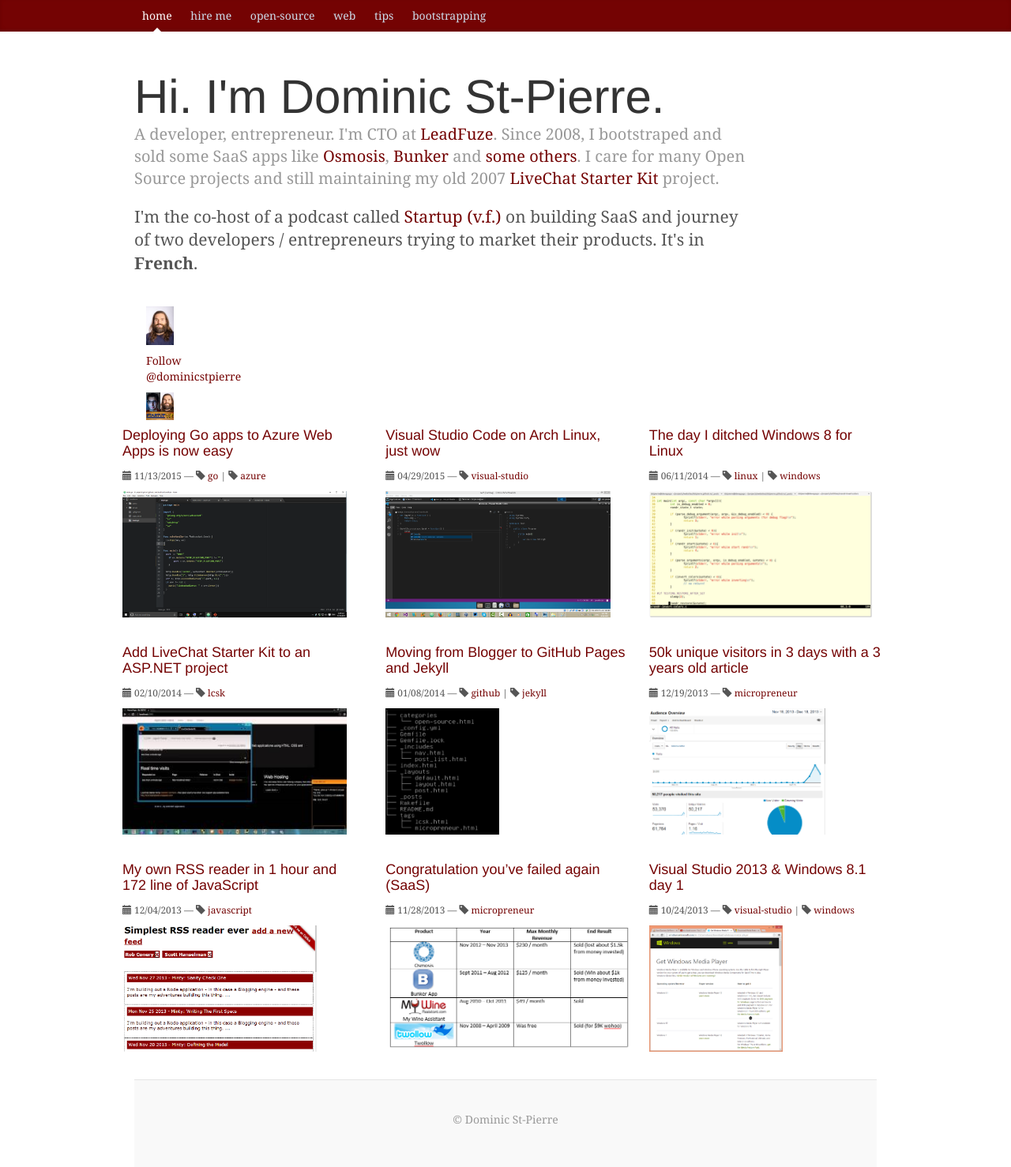
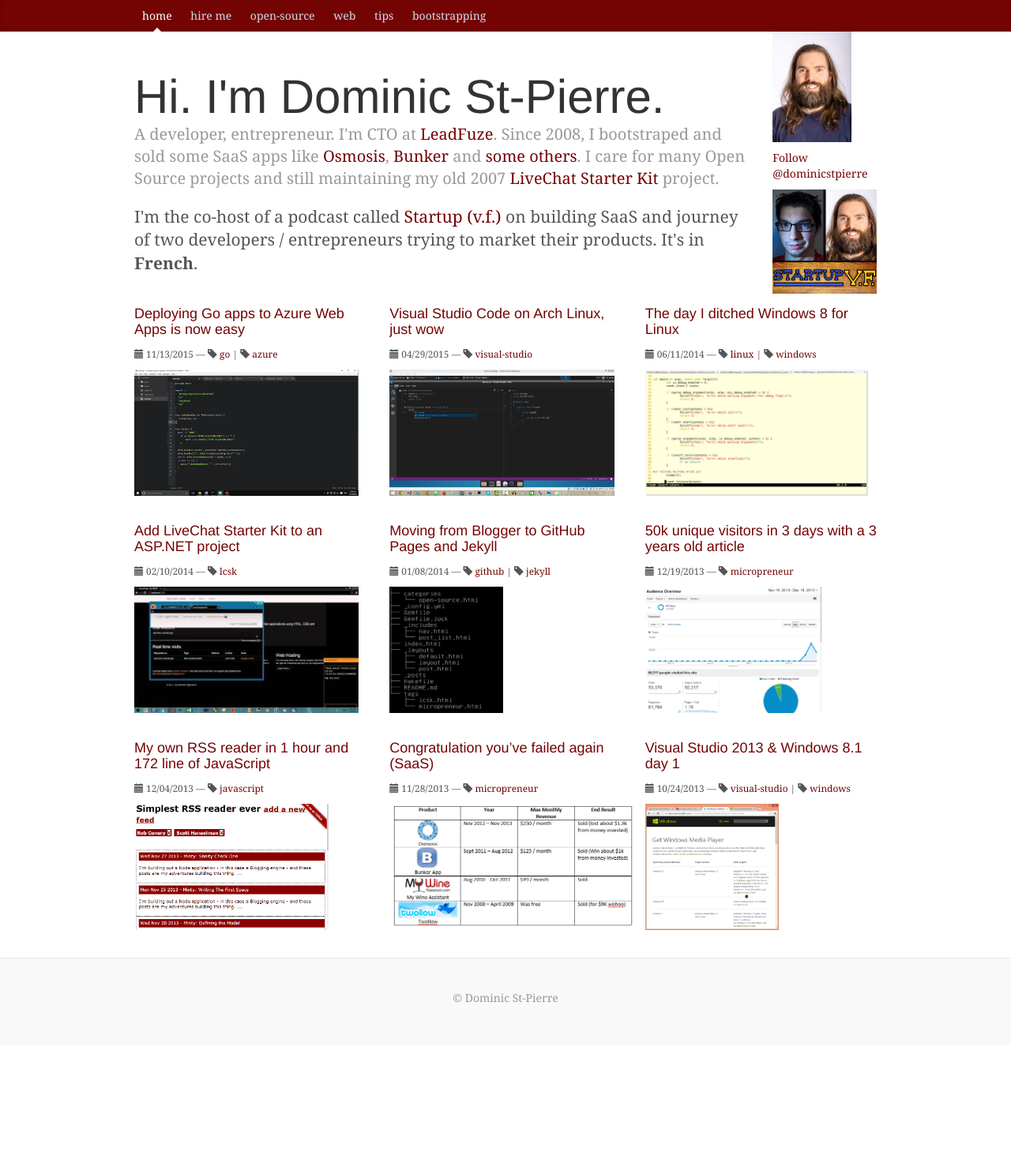
Before and after one commit to dstpierre/dstpierre.github.io, a Jekyll site: the page built from index.html, in a window 1280 px wide. Shown: the whole page at 79% size. Built offline with Jekyll 4.4.1, drawn with Linux system fonts in a browser that asks for light colours; nearby versions of some CDN libraries; Markdown is read by kramdown in place of the engine named in the settings; comment, search, counter and statistics services are not loaded; after the commit the page ends 1324 px from its top, so only the background shows below that.

Commit message:
found missing div

```diff
--- a/index.html
+++ b/index.html
@@ -24,7 +24,8 @@
                     market their products. It's in <strong>French</strong>.
                   </p>
         </div>
-        <div class="col-sm-3 col-md-2 col-lg-1">
+      </div>
+      <div class="col-sm-4 col-md-3 col-lg-2">
             <p>
                 <img class="img-responsive" src="/assets/img/me.jpg" alt="Dominic St-Pierre" />
             </p>
```
Lines whose indentation alone changed are shown as unchanged.
